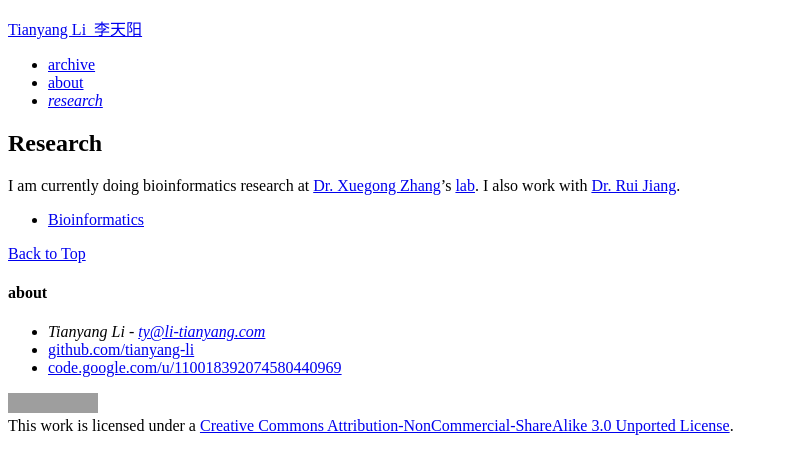
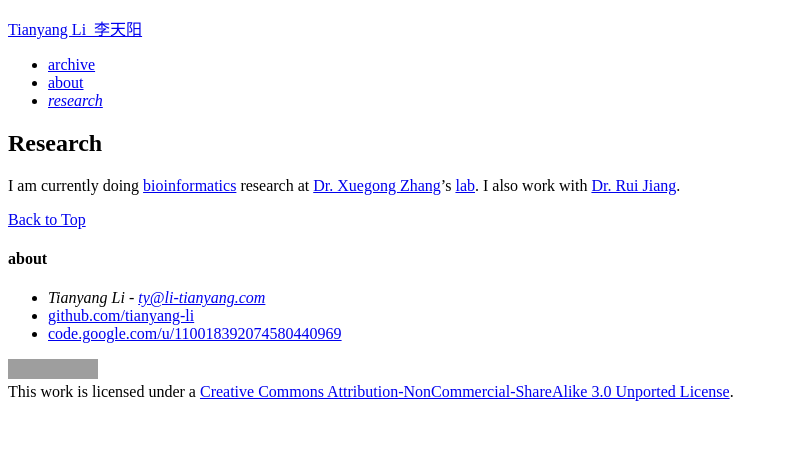
Before and after one commit to li-tianyang/li-tianyang.github.com, a Jekyll site: the page built from research/index.md, in a window 1280 px wide. Shown: the top 474 px of the page, without its empty margins (0-788 px from the left). Built offline with Jekyll 4.4.1, drawn with Linux system fonts in a browser that asks for light colours; grey boxes are pictures that could not be loaded.

Commit message:
updated research

```diff
--- a/research/index.md
+++ b/research/index.md
@@ -7,6 +7,4 @@ description: ""
 
 # Research
 
-I am currently doing bioinformatics research at [Dr. Xuegong Zhang](http://bioinfo.au.tsinghua.edu.cn/member/xzhang/XZhang_English.htm)'s [lab](http://bioinfo.au.tsinghua.edu.cn/enarticle/index.html). I also work with [Dr. Rui Jiang](http://bioinfo.au.tsinghua.edu.cn/member/ruijiang/english/index.html).
-
-* [Bioinformatics](./bioinformatics.html)
+I am currently doing [bioinformatics](./bioinformatics.html) research at [Dr. Xuegong Zhang](http://bioinfo.au.tsinghua.edu.cn/member/xzhang/XZhang_English.htm)'s [lab](http://bioinfo.au.tsinghua.edu.cn/enarticle/index.html). I also work with [Dr. Rui Jiang](http://bioinfo.au.tsinghua.edu.cn/member/ruijiang/english/index.html).
```
